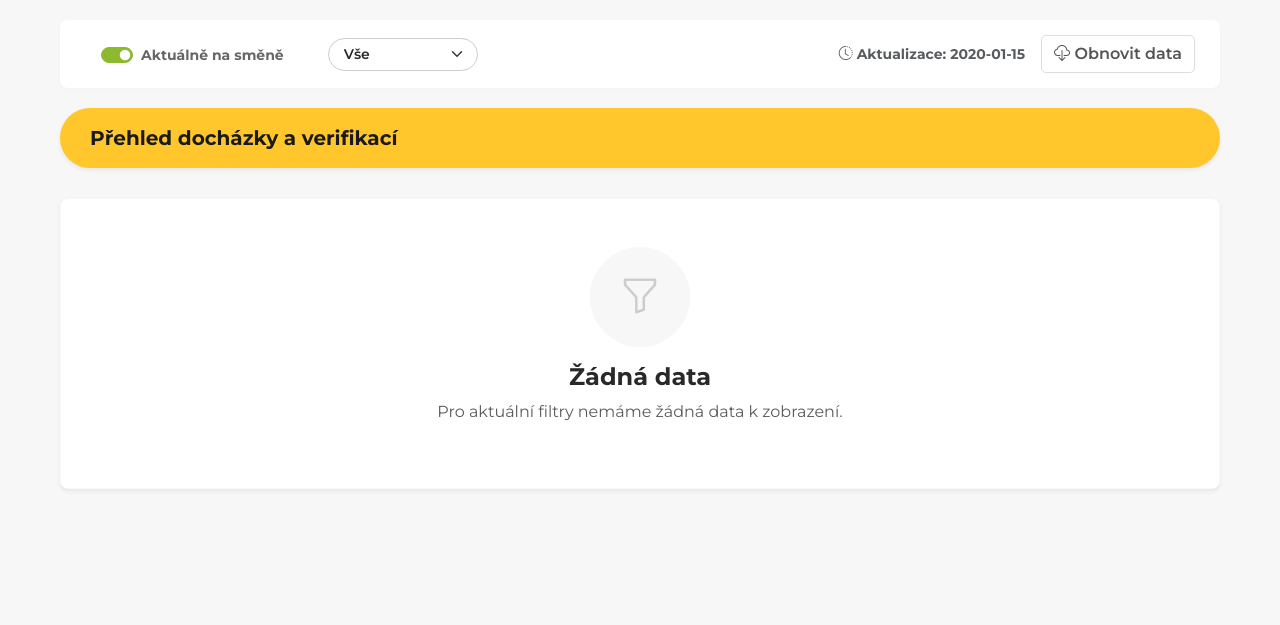
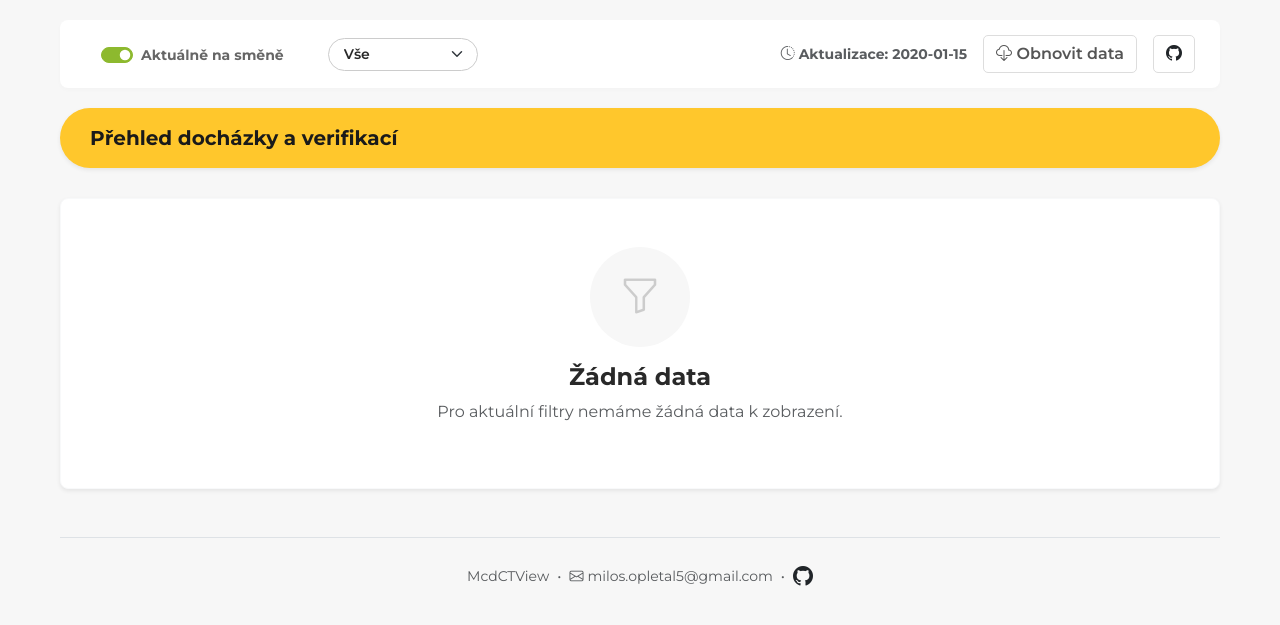
Before and after one commit to Milos-Opletal/McdCTView, a Flask app: template templates/index.html in a window 1280 px wide. Shown: the top 625 px of the page. Run offline with Flask 2, Linux system fonts and the light colour scheme; the template is opened without the code that fills it: most values are stand-ins (such as "Sample title", 1, 10 or a date in 2020); some libraries are stand-ins or nearby versions.

Commit message:
feat(ui): display contact email and source repository link

```diff
--- a/templates/index.html
+++ b/templates/index.html
@@ -303,6 +303,7 @@
         <div class="d-flex align-items-center gap-3">
             <div class="text-muted small fw-bold"><i class="bi bi-clock-history"></i> Aktualizace: {{ last_update }}</div>
             <a href="/refresh" class="btn-action-refresh text-nowrap"><i class="bi bi-cloud-download"></i> Obnovit data</a>
+            <a href="https://github.com/Milos-Opletal/McdCTView" target="_blank" rel="noopener noreferrer" class="btn-action-refresh text-nowrap text-dark" title="GitHub Repository"><i class="bi bi-github"></i></a>
         </div>
     </div>
 
@@ -396,6 +397,20 @@
             <p class="text-muted">Pro aktuální filtry nemáme žádná data k zobrazení.</p>
         </div>
     </div>
+
+    <footer class="mt-5 py-4 text-center border-top text-muted small">
+        <div class="d-flex justify-content-center align-items-center gap-2 flex-wrap">
+            <span>McdCTView</span>
+            <span>&bull;</span>
+            <a href="mailto:milos.opletal5@gmail.com" class="text-decoration-none text-muted">
+                <i class="bi bi-envelope me-1"></i>milos.opletal5@gmail.com
+            </a>
+            <span>&bull;</span>
+            <a href="https://github.com/Milos-Opletal/McdCTView" target="_blank" rel="noopener noreferrer" class="text-decoration-none text-dark fw-bold" title="GitHub Repository">
+                <i class="bi bi-github fs-5 align-middle"></i>
+            </a>
+        </div>
+    </footer>
 </div>
 
 <script>
```
